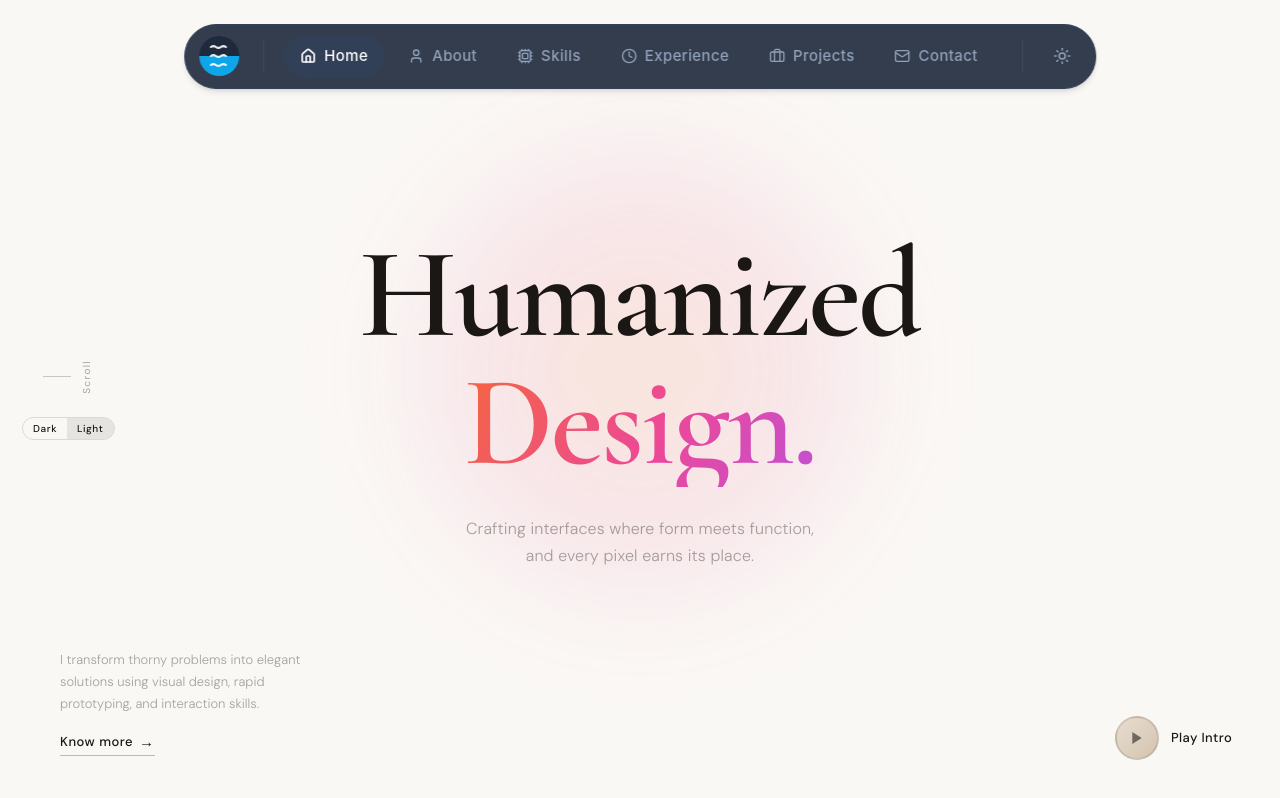
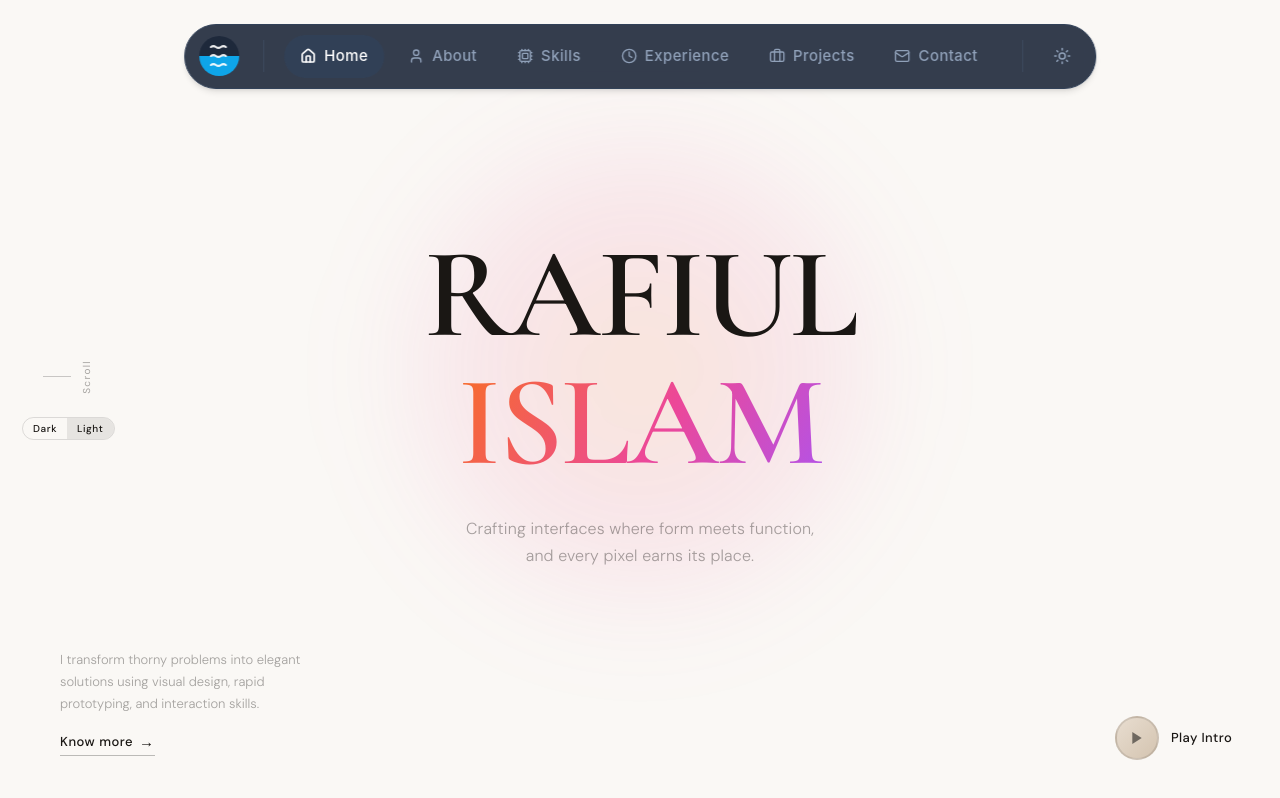
Before and after one commit to dev-rafiul/using-antigravity-portfolio-2, a React (Vite) app: page / in a window 1280 px wide. Built offline with nearby package versions, Linux system fonts and the light colour scheme.

Commit message:
replace headingg

```diff
--- a/src/components/Hero.jsx
+++ b/src/components/Hero.jsx
@@ -246,11 +246,11 @@ export default function HumanizedHero() {
           >
             {/* Line 1 */}
             <span ref={line1Ref} className="reveal-line" style={{ transitionDelay:"0s" }}>
-              <span className="reveal-inner" style={{ color: txt }}>Humanized</span>
+              <span className="reveal-inner" style={{ color: txt }}>RAFIUL</span>
             </span>
             {/* Line 2 — gradient */}
             <span ref={line2Ref} className="reveal-line" style={{ transitionDelay:"0.1s" }}>
-              <span className="reveal-inner grad-text">Design.</span>
+              <span className="reveal-inner grad-text">ISLAM</span>
             </span>
           </div>
 
```
